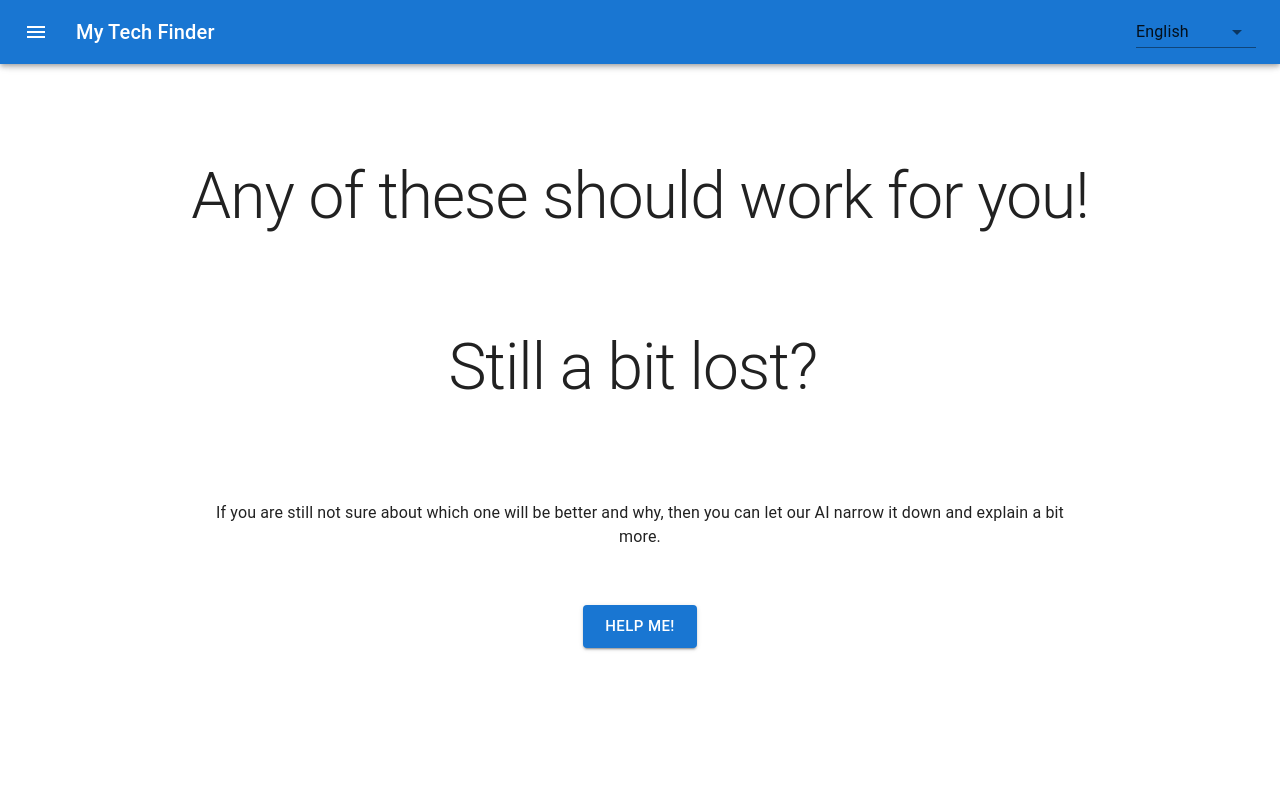
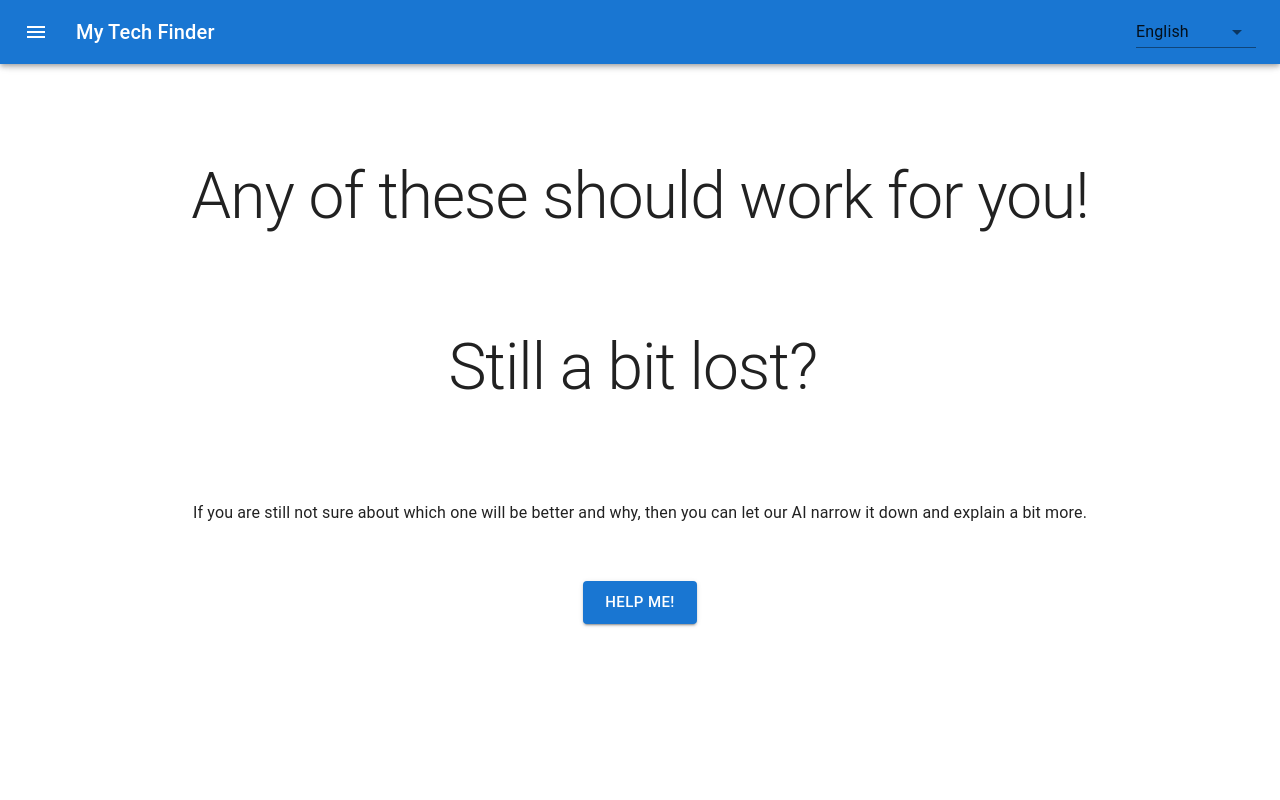
Before and after one commit to girts521/selectDevice, a Next.js app: page /result in a window 1280 px wide. Shown: the top 800 px of the page. Built offline with nearby package versions, Linux system fonts and the light colour scheme.

Commit message:
fixed styling on result page

```diff
--- a/pages/result/index.js
+++ b/pages/result/index.js
@@ -185,6 +185,8 @@ export default function Result() {
           display: "flex",
           flexDirection: "column",
           alignItems: "center",
+          pl: {xs: 0},
+          pr: {xs: 0},
           pt: { xs: 14, sm: 20 },
           pb: { xs: 8, sm: 12 },
         }}
@@ -197,6 +199,7 @@ export default function Result() {
             alignSelf: "center",
             fontSize: "clamp(3.5rem, 10vw, 4rem)",
             pb: { xs: 8, sm: 12 },
+            textAlign: "center"
           }}
         >
           {lang === "EN" && "Any of these should work for you!"}
@@ -218,7 +221,7 @@ export default function Result() {
                     minWidth: 250,
                     cursor: "pointer",
                     marginBottom: 15,
-                    p: 7,
+                    p: {xs: 0, md: 7},
                   }}
                 >
                   <img
```
